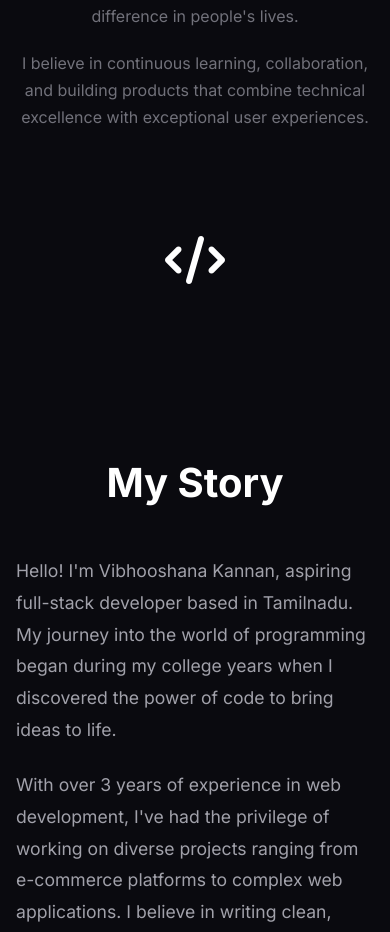
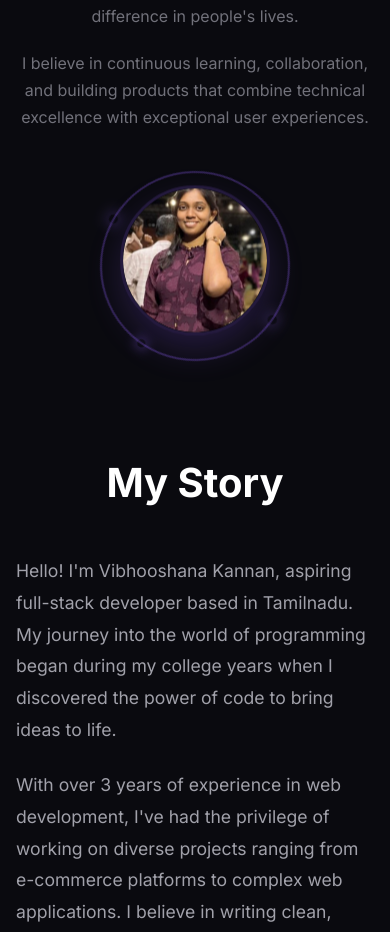
Before and after one commit to vibhooshanak06/portfolio, a Vue app: page /about in a window 390 px wide. Shown: the part 2140-3072 px from the top of the page. Built offline with nearby package versions, Linux system fonts and the light colour scheme.

Commit message:
Added profile image in about

```diff
--- a/src/views/About.vue
+++ b/src/views/About.vue
@@ -16,8 +16,15 @@
             </p>
           </div>
           <div class="hero-right fade-in-right">
-            <div class="about-image">
-              <i class="fas fa-code"></i>
+            <div class="photo-container">
+              <div class="orbit-ring">
+                <div class="orbit-dot orbit-dot-1"></div>
+                <div class="orbit-dot orbit-dot-2"></div>
+                <div class="orbit-dot orbit-dot-3"></div>
+              </div>
+              <div class="about-image">
+                <img src="@/assets/web.jpeg" alt="Vibhooshana Kannan" class="profile-photo">
+              </div>
             </div>
           </div>
         </div>
@@ -234,17 +241,92 @@ export default {
   animation: fadeInRight 0.8s ease-out;
 }
 
+.photo-container {
+  position: relative;
+  display: flex;
+  justify-content: center;
+  align-items: center;
+}
+
+.orbit-ring {
+  position: absolute;
+  width: 280px;
+  height: 280px;
+  border: 2px solid rgba(139, 92, 246, 0.3);
+  border-radius: 50%;
+  animation: rotate 20s linear infinite;
+
+  .orbit-dot {
+    position: absolute;
+    width: 10px;
+    height: 10px;
+    background: linear-gradient(135deg, var(--primary-purple), var(--secondary-purple));
+    border-radius: 50%;
+    box-shadow: 0 0 12px rgba(139, 92, 246, 0.8);
+
+    &.orbit-dot-1 {
+      top: -5px;
+      left: 50%;
+      transform: translateX(-50%);
+      animation: pulse 2s ease-in-out infinite;
+    }
+
+    &.orbit-dot-2 {
+      top: 50%;
+      right: -5px;
+      transform: translateY(-50%);
+      animation: pulse 2s ease-in-out infinite 0.7s;
+    }
+
+    &.orbit-dot-3 {
+      bottom: -5px;
+      left: 50%;
+      transform: translateX(-50%);
+      animation: pulse 2s ease-in-out infinite 1.4s;
+    }
+  }
+}
+
 .about-image {
   width: 250px;
   height: 250px;
-  background: linear-gradient(135deg, var(--primary-purple), var(--secondary-purple));
-  border-radius: 20px;
+  border-radius: 50%;
   display: flex;
   align-items: center;
   justify-content: center;
-  font-size: 80px;
-  color: white;
+  overflow: hidden;
+  position: relative;
+  z-index: 2;
+  border: 3px solid rgba(139, 92, 246, 0.2);
+  box-shadow: 0 15px 35px rgba(139, 92, 246, 0.2);
   animation: float 3s ease-in-out infinite;
+
+  .profile-photo {
+    width: 100%;
+    height: 100%;
+    object-fit: cover;
+    border-radius: 50%;
+  }
+}
+
+@keyframes rotate {
+  from {
+    transform: rotate(0deg);
+  }
+  to {
+    transform: rotate(360deg);
+  }
+}
+
+@keyframes pulse {
+  0%, 100% {
+    transform: scale(1);
+    opacity: 1;
+  }
+  50% {
+    transform: scale(1.2);
+    opacity: 0.7;
+  }
 }
 
 .story-section {
@@ -480,8 +562,17 @@ export default {
   .about-image {
     width: 200px;
     height: 200px;
-    font-size: 64px;
     margin: 0 auto;
+
+    .profile-photo {
+      width: 100%;
+      height: 100%;
+    }
+  }
+
+  .orbit-ring {
+    width: 240px;
+    height: 240px;
   }
 
   .section-title {
@@ -520,7 +611,21 @@ export default {
   .about-image {
     width: 150px;
     height: 150px;
-    font-size: 48px;
+
+    .profile-photo {
+      width: 100%;
+      height: 100%;
+    }
+  }
+
+  .orbit-ring {
+    width: 190px;
+    height: 190px;
+
+    .orbit-dot {
+      width: 8px;
+      height: 8px;
+    }
   }
 
   .section-title {
```
Also changed, not shown: src/assets/web.jpeg (added).
